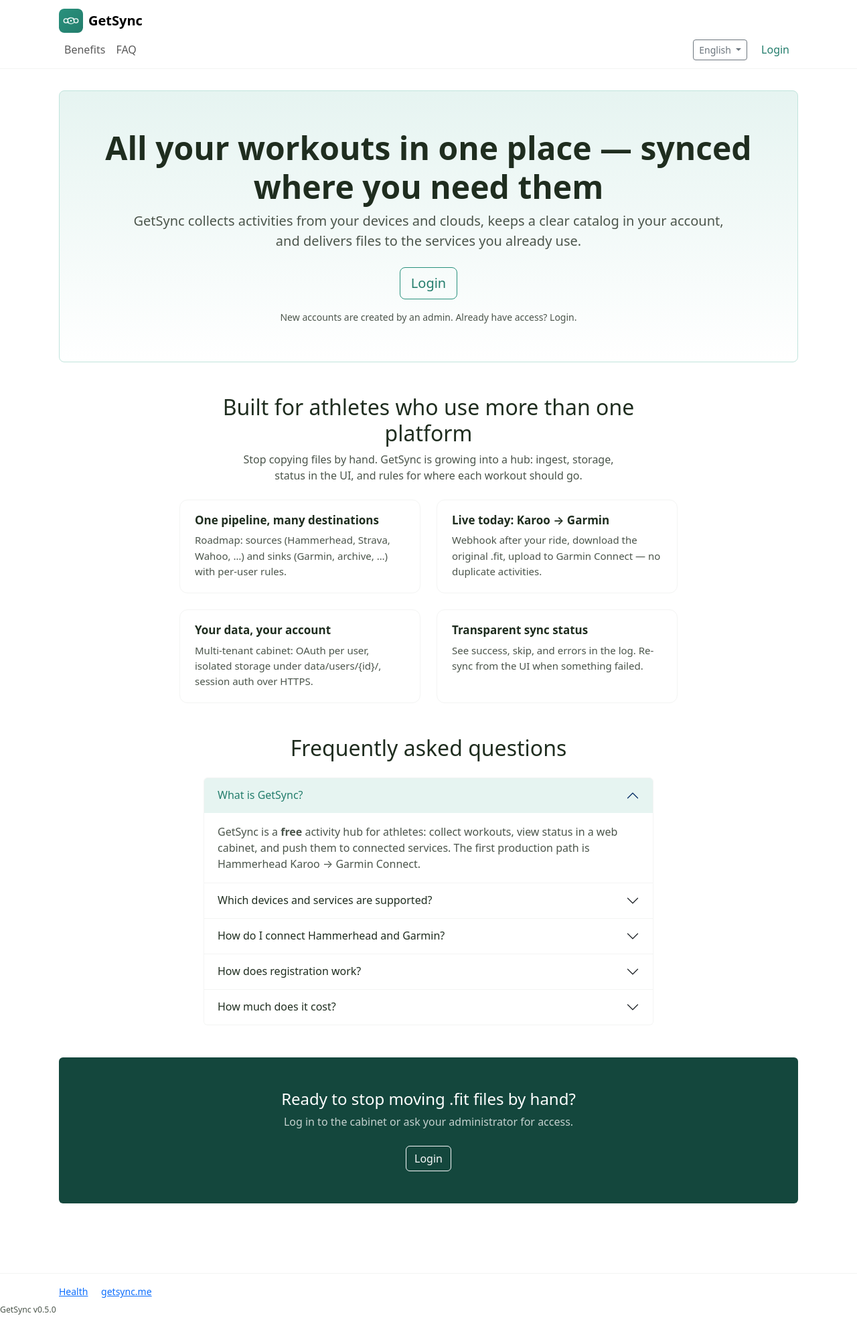
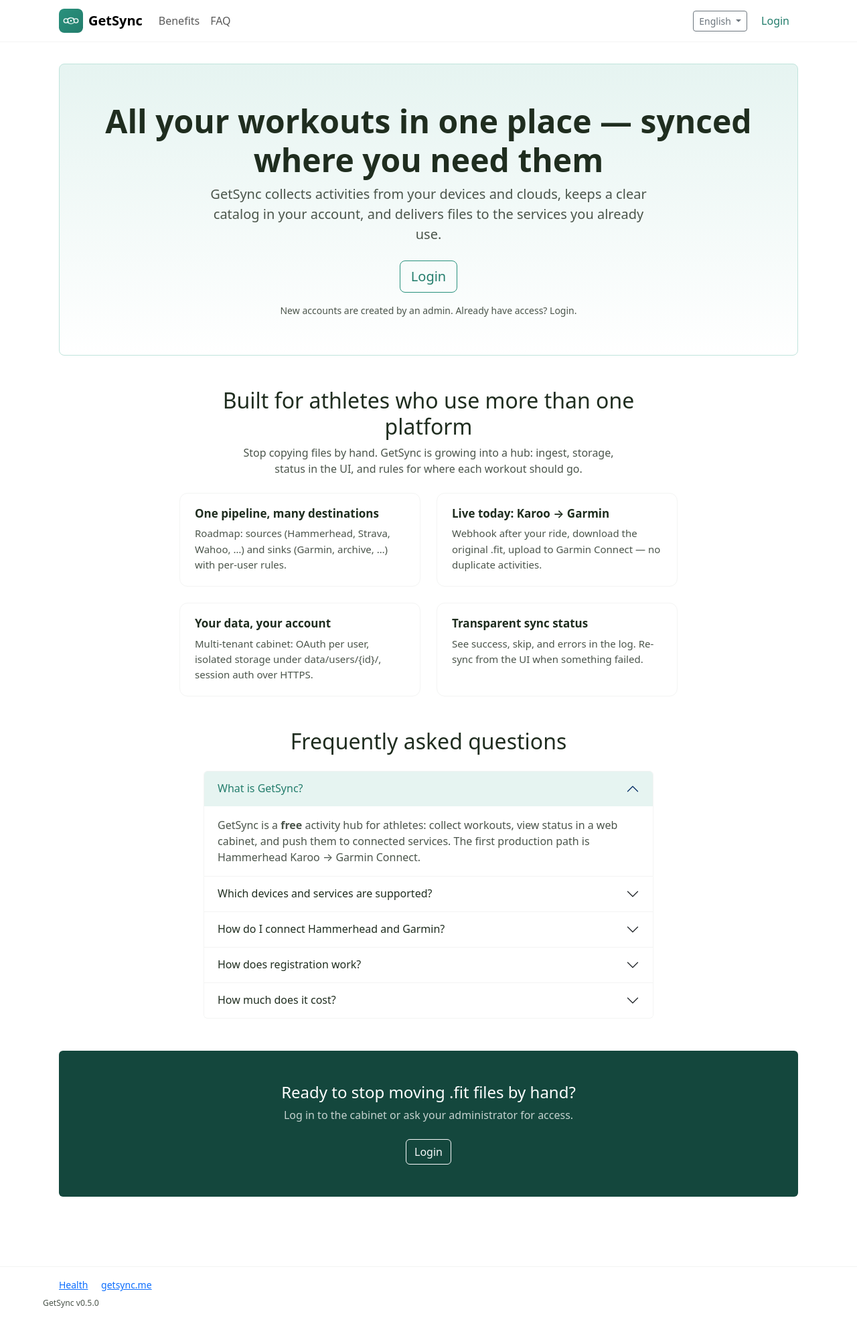
Before and after one commit to segallar/fit-sinc, a FastAPI app: page / in a window 1280 px wide. Shown: the whole page at 67% size. After the commit the page ends 1953 px from the top, so only its background shows below. Run offline with FastAPI, Linux system fonts and the light colour scheme.

Commit message:
fix(web): починить flex navbar на лендинге
Bootstrap flex только у .container — добавить для .getsync-site-inner
в шапке; выровнять футер и ширину hero-lead.

Co-authored-by: Cursor <cursoragent@cursor.com>

```diff
--- a/getsync/web/static/app.css
+++ b/getsync/web/static/app.css
@@ -42,12 +42,26 @@ body {
   padding-inline: 1.5rem;
 }
 
+/* Bootstrap flex only on .container / .container-fluid — required for navbar */
+.navbar > .getsync-site-inner {
+  display: flex;
+  flex-wrap: wrap;
+  align-items: center;
+  justify-content: space-between;
+}
+
 .getsync-site-main {
   padding-block: 2rem 2.5rem;
 }
 
 .getsync-site .getsync-footer {
   padding-bottom: 2rem;
+  padding-inline: 1.5rem;
+}
+
+.getsync-site .getsync-footer > p {
+  max-width: 72rem;
+  margin-inline: auto;
 }
 
 .getsync-faq {
@@ -63,6 +77,10 @@ body {
 .getsync-hero {
   background: linear-gradient(180deg, var(--getsync-primary-50) 0%, #fff 100%);
   border: 1px solid var(--getsync-primary-100);
+}
+
+.getsync-hero-lead {
+  max-width: 42rem;
 }
 
 .getsync-section-muted {
--- a/getsync/web/templates/layouts/site.html
+++ b/getsync/web/templates/layouts/site.html
@@ -32,9 +32,9 @@
 {% endblock %}
 
 {% block content %}
-<main class="getsync-site-inner getsync-site-main">
+<div class="getsync-site-inner getsync-site-main">
   {% block page_content %}{% endblock %}
-</main>
+</div>
 {% endblock %}
 
 {% block footer_extra %}
--- a/getsync/web/templates/pages/site/home.html
+++ b/getsync/web/templates/pages/site/home.html
@@ -6,7 +6,7 @@
 <section class="py-5 getsync-hero rounded-3 mb-5">
   <div class="py-2 text-center">
     <h2 class="display-5 fw-bold">{{ t.hero_title }}</h2>
-    <p class="lead text-muted mx-auto col-lg-10">{{ t.hero_lead }}</p>
+    <p class="lead text-muted mx-auto getsync-hero-lead">{{ t.hero_lead }}</p>
     <div class="d-flex flex-column flex-sm-row gap-2 justify-content-center mt-4">
       {% if registration_open %}
       <a href="/register" class="btn btn-primary btn-lg">{{ t.hero_cta_signup }}</a>
```
